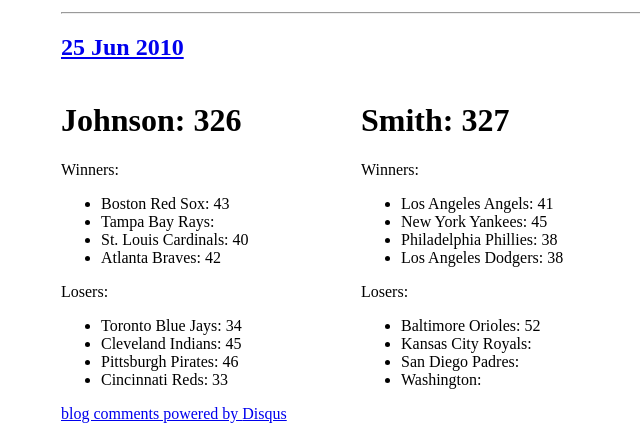
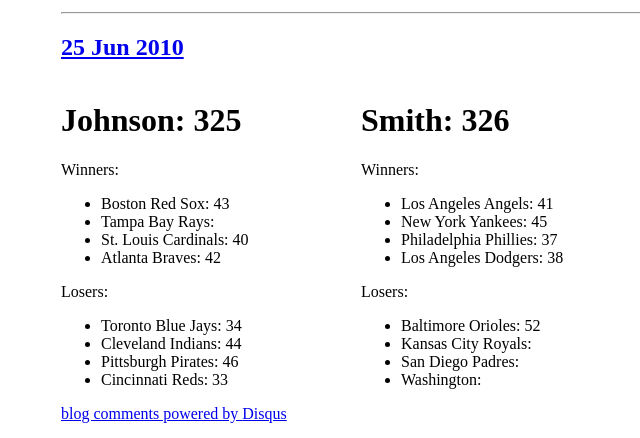
Before and after one commit to travisj/thebet, a Jekyll site: the page built from _posts/2010-06-25-Results.markdown, in a window 1280 px wide. Shown: the part 247-685 px from the top of the page, without its empty margins (279-919 px from the left). Built offline with Jekyll 4.4.1, drawn with Linux system fonts in a browser that asks for light colours; nearby versions of some CDN libraries; Markdown is read by kramdown in place of the engine named in the settings; comment, search, counter and statistics services are not loaded.

Commit message:
adding todays results

```diff
--- a/_posts/2010-06-25-Results.markdown
+++ b/_posts/2010-06-25-Results.markdown
@@ -1,9 +1,9 @@
 ---
 layout: post
-johnson: 326
-smith: 327
+johnson: 325
+smith: 326
 tor: 34
-cle: 45
+cle: 44
 bos: 43
 tb: 43
 pit: 46
@@ -16,6 +16,6 @@ nyy: 45
 laa: 41
 sd: 30
 wsh: 40
-phi: 38
+phi: 37
 lad: 38
 ---
```
